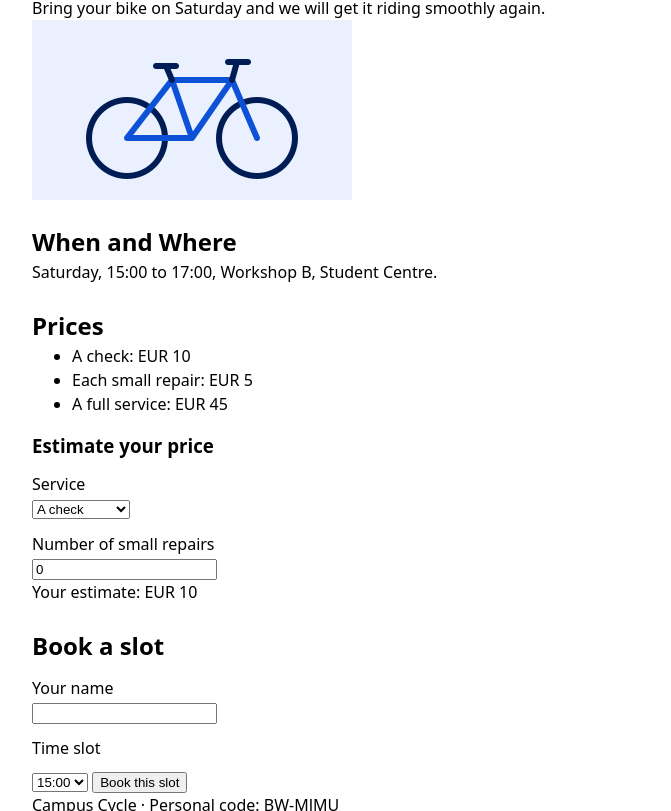
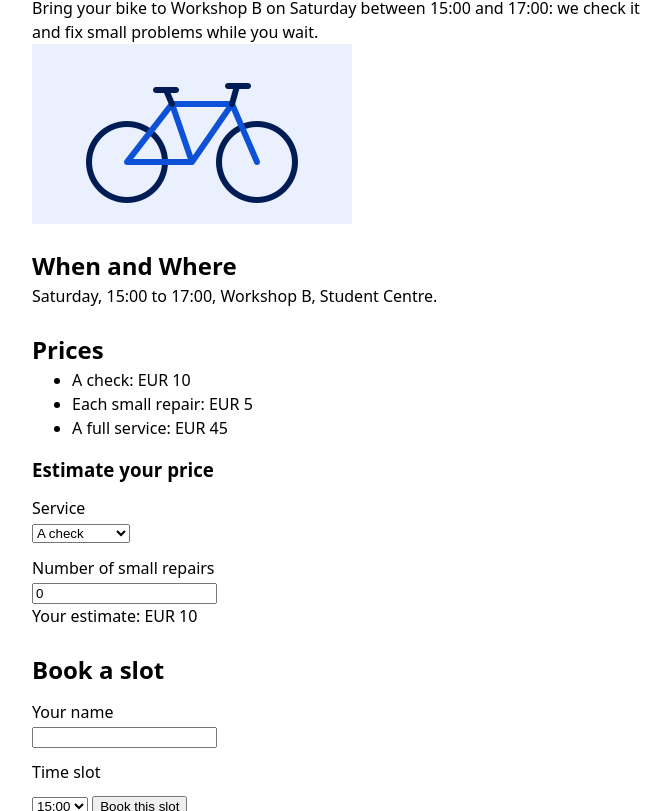
Before and after one commit to gilles-lambert/clinic, a plain HTML site: page index.html in a window 1280 px wide. Shown: the part 116-927 px from the top of the page, without its empty margins (304-975 px from the left). Drawn offline with Linux system fonts and the light colour scheme.

Commit message:
State the clinic's place and hours in the opening promise so visitors know when to come

```diff
--- a/index.html
+++ b/index.html
@@ -18,7 +18,7 @@
 
   <main>
     <h1>Saturday Repair Clinic</h1>
-    <p>Bring your bike on Saturday and we will get it riding smoothly again.</p>
+    <p>Bring your bike to Workshop B on Saturday between 15:00 and 17:00: we check it and fix small problems while you wait.</p>
 
     <img src="images/bicycle.png" alt="Illustration of a bicycle, the kind we check and repair at the clinic">
 
```
